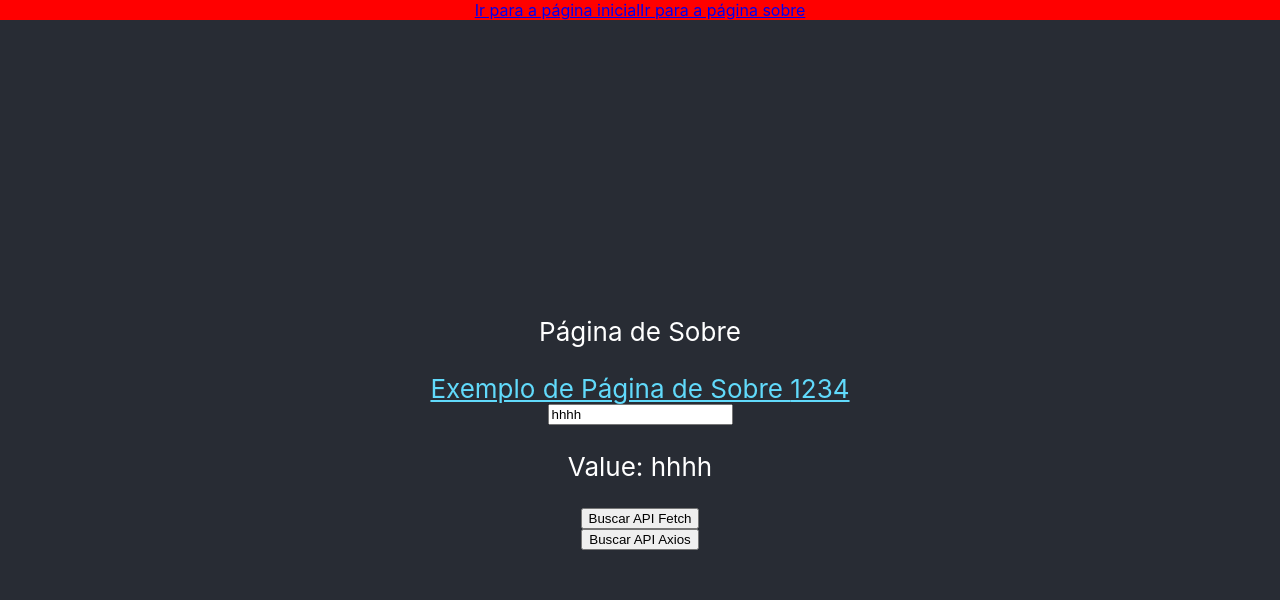
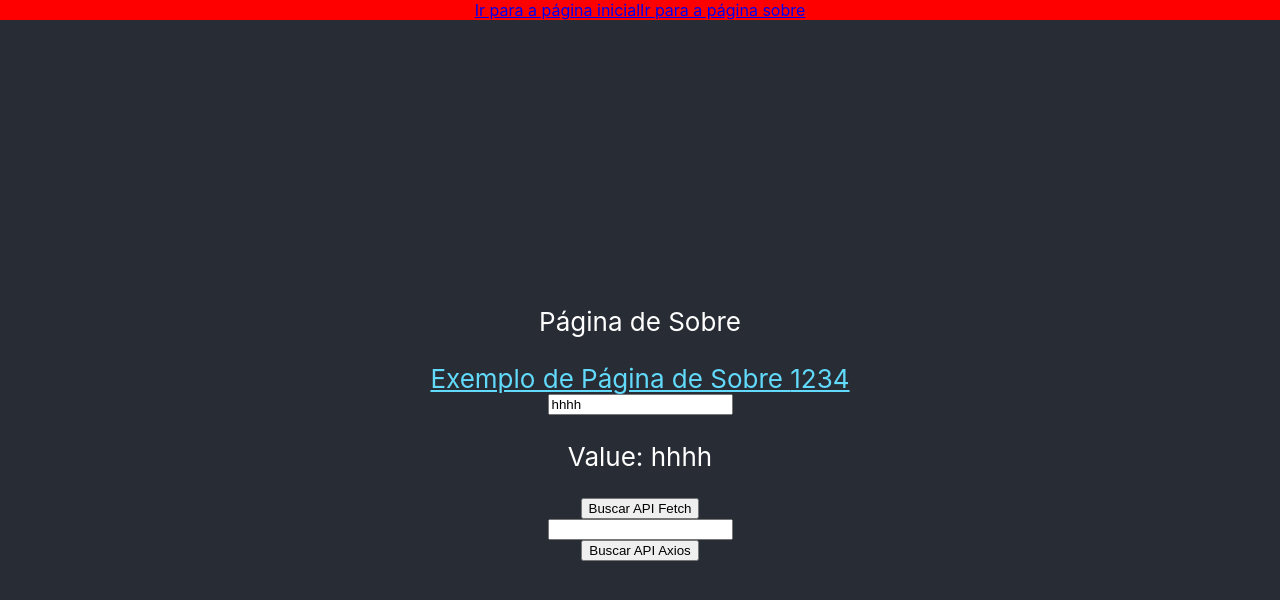
Before and after one commit to kairoLamarca/react-com-rotas, a React (Create React App) app: page /sobre in a window 1280 px wide. Shown: the top 600 px of the page. Built offline with nearby package versions, Linux system fonts and the light colour scheme.

Commit message:
chamada get com id
chamada get com id

```diff
--- a/src/Sobre.js
+++ b/src/Sobre.js
@@ -9,9 +9,10 @@ class Sobre extends Component {
   constructor(props) {
     super(props);
 
-    this.state = { teste: '1234', value: 'hhhh', resultado: [] };
+    this.state = { teste: '1234', value: 'hhhh', resultado: [], id: '' };
 
     this.handleChange = this.handleChange.bind(this);
+    this.handleChangeID = this.handleChangeID.bind(this);
     this.getTesteFetch = this.getTesteFetch.bind(this);
     //this.getTesteAxios = this.getTesteAxios.bind(this);
     this.renderItem = this.renderItem.bind(this);
@@ -20,6 +21,10 @@ class Sobre extends Component {
   handleChange(event) {
     console.log(event);
     this.setState({ value: event.target.value });
+  }
+
+  handleChangeID(event) {
+    this.setState({ id: event.target.value });
   }
 
   getTesteFetch() {
@@ -37,7 +42,7 @@ class Sobre extends Component {
 
   getTesteAxios = async () => {
     try {
-      const response = await axios.get('http://localhost:4000/mysql');
+      const response = await axios.get(`http://localhost:4000/mysql/${this.state.id}`);
       console.log(response.data);
       this.setState({ resultado: response.data });
 
@@ -75,6 +80,7 @@ class Sobre extends Component {
           </p>
 
           <button onClick={this.getTesteFetch}>Buscar API Fetch</button>
+          <input type="text" value={this.state.id} onChange={this.handleChangeID} />
           <button onClick={this.getTesteAxios}>Buscar API Axios</button>
           <div style={{ overflow: 'auto', maxHeight: 400 }}>
             <ReactList
```
